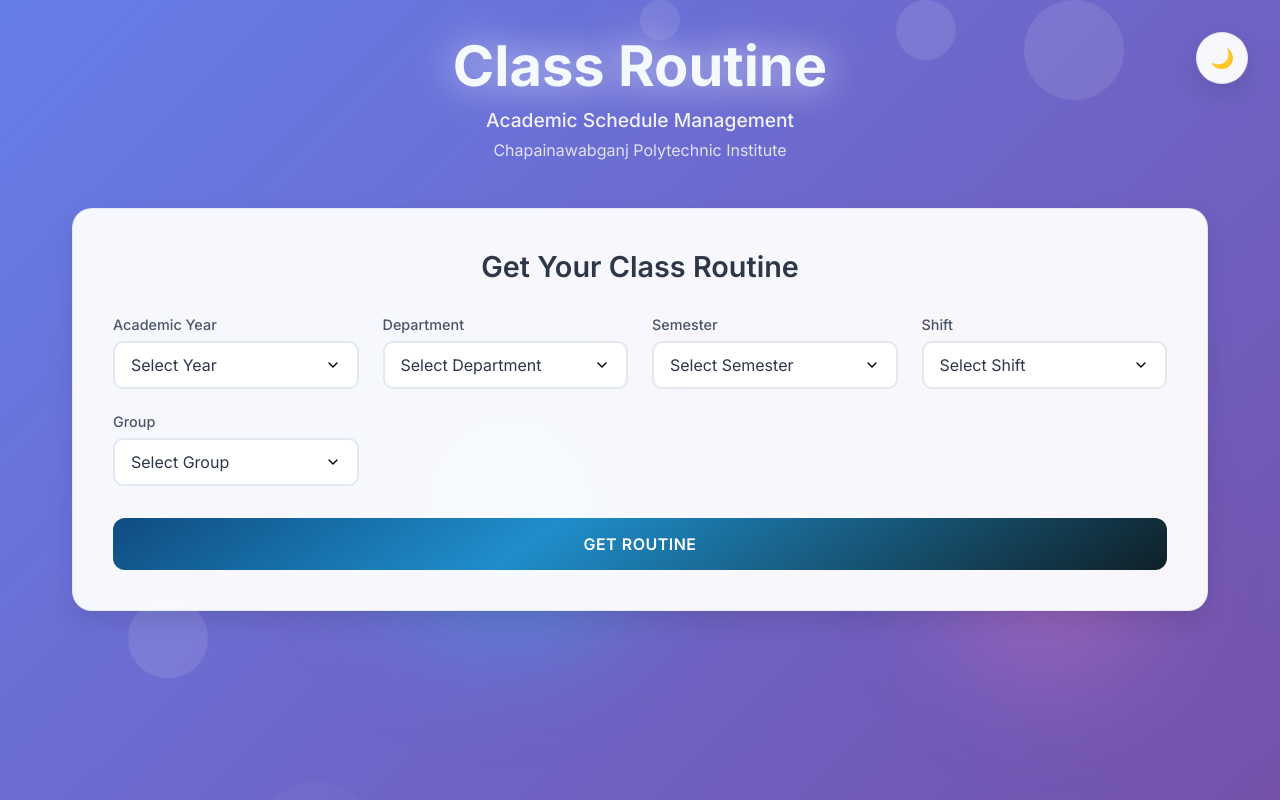
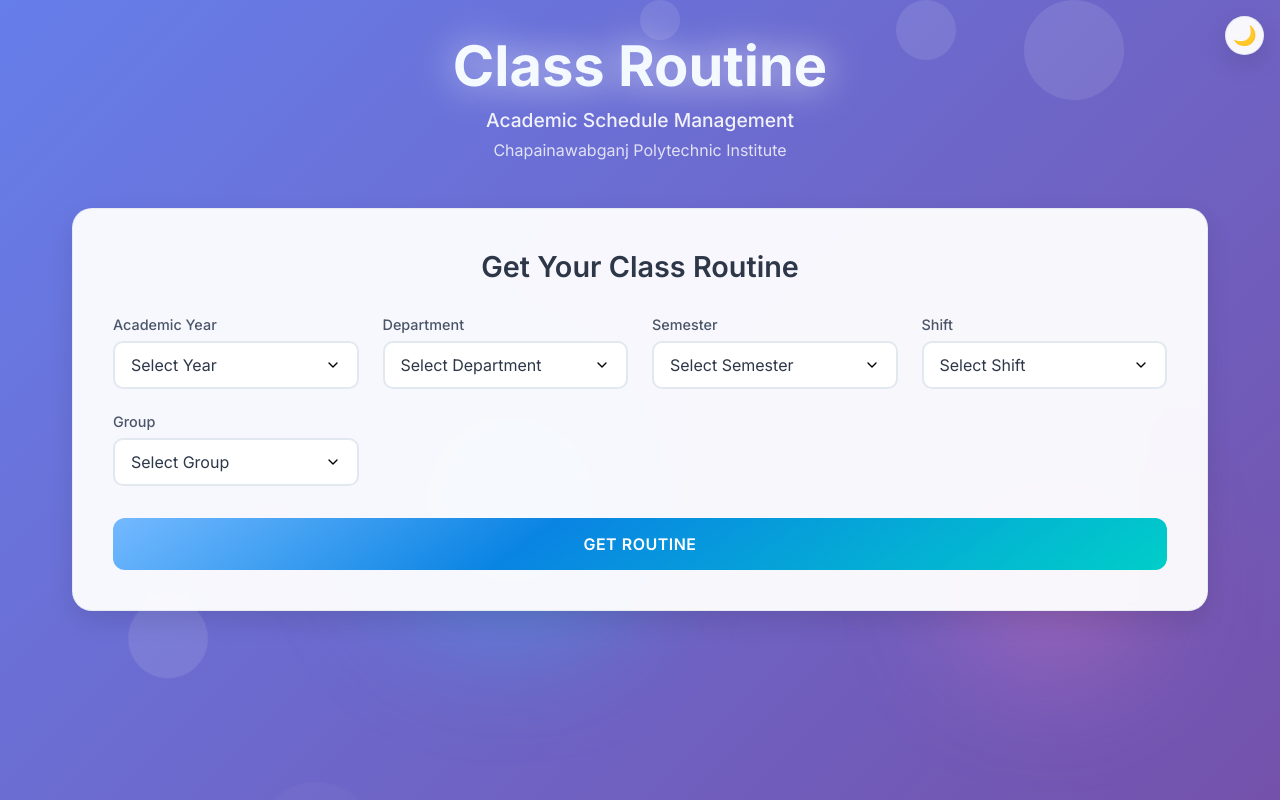
Before and after one commit to xcfio/cnpi-routine, a Next.js app: page / in a window 1280 px wide. Shown: the top 800 px of the page. Built offline with nearby package versions, Linux system fonts and the light colour scheme.

Commit message:
Improve light theme

```diff
--- a/src/app/credits/page.tsx
+++ b/src/app/credits/page.tsx
@@ -68,6 +68,11 @@
                                         <span className="contributor-work">
                                             Contributed to data collection and beta testing
                                         </span>
+                                    </div>
+                                    <div className="contributor-simple">
+                                        <span className="contributor-name">Sunam Ali</span>
+                                        <span className="contributor-dash">-</span>
+                                        <span className="contributor-work">Helped with beta testing and feedback</span>
                                     </div>
                                     <div className="contributor-simple">
                                         <span className="contributor-name">Md Ripon Islam</span>
--- a/src/app/globals.css
+++ b/src/app/globals.css
@@ -6,6 +6,7 @@
     box-sizing: border-box;
 }
 
+/* Dark mode */
 :root {
     --primary-gradient: linear-gradient(145deg, #0f4c81 0%, #1f8ecb 40%, #0f2027 100%);
     --secondary-gradient: linear-gradient(135deg, #000428 0%, #004e92 100%);
@@ -13,7 +14,6 @@
     --danger-gradient: linear-gradient(135deg, #fa709a 0%, #fee140 100%);
     --footer-gradient: linear-gradient(270deg, #0f4c81 0%, #1f8ecb 100%);
 
-    /* Dark mode */
     --bg-primary: linear-gradient(135deg, #1a202c 0%, #2d3748 100%);
     --bg-secondary: #1a202c;
     --bg-card: rgba(45, 55, 72, 0.95);
@@ -26,8 +26,14 @@
     --input-border: #4a5568;
 }
 
+/* Light mode */
 [data-theme="light"] {
-    /* Light mode */
+    --primary-gradient: linear-gradient(145deg, #74b9ff 0%, #0984e3 40%, #00cec9 100%);
+    --secondary-gradient: linear-gradient(135deg, #64b1d4 0%, #3366e9 100%);
+    --success-gradient: linear-gradient(135deg, #34e6b3 0%, #29a78d 100%);
+    --danger-gradient: linear-gradient(135deg, #fd79a8 0%, #fdcb6e 100%);
+    --footer-gradient: linear-gradient(270deg, #a29bfe 0%, #6c5ce7 100%);
+
     --bg-primary: linear-gradient(135deg, #667eea 0%, #764ba2 100%);
     --bg-secondary: #ffffff;
     --bg-card: rgba(255, 255, 255, 0.95);
@@ -241,12 +247,12 @@
 
 .theme-toggle {
     position: absolute;
-    top: 2rem;
-    right: 2rem;
+    top: 1rem;
+    right: 1rem;
     background: var(--bg-card);
     border: 1px solid var(--border-color);
     border-radius: 50px;
-    padding: 0.8rem;
+    padding: 0.4rem;
     cursor: pointer;
     transition: all 0.3s ease;
     box-shadow: var(--shadow);
```
